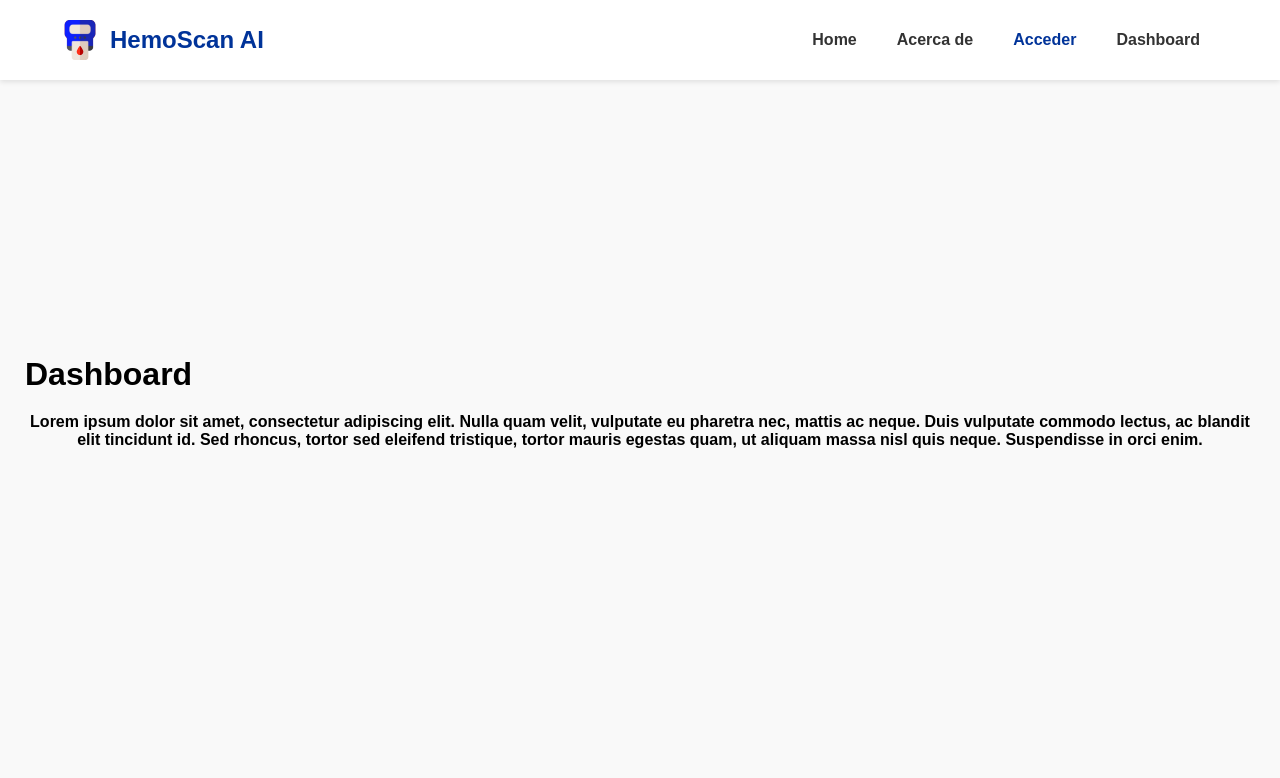
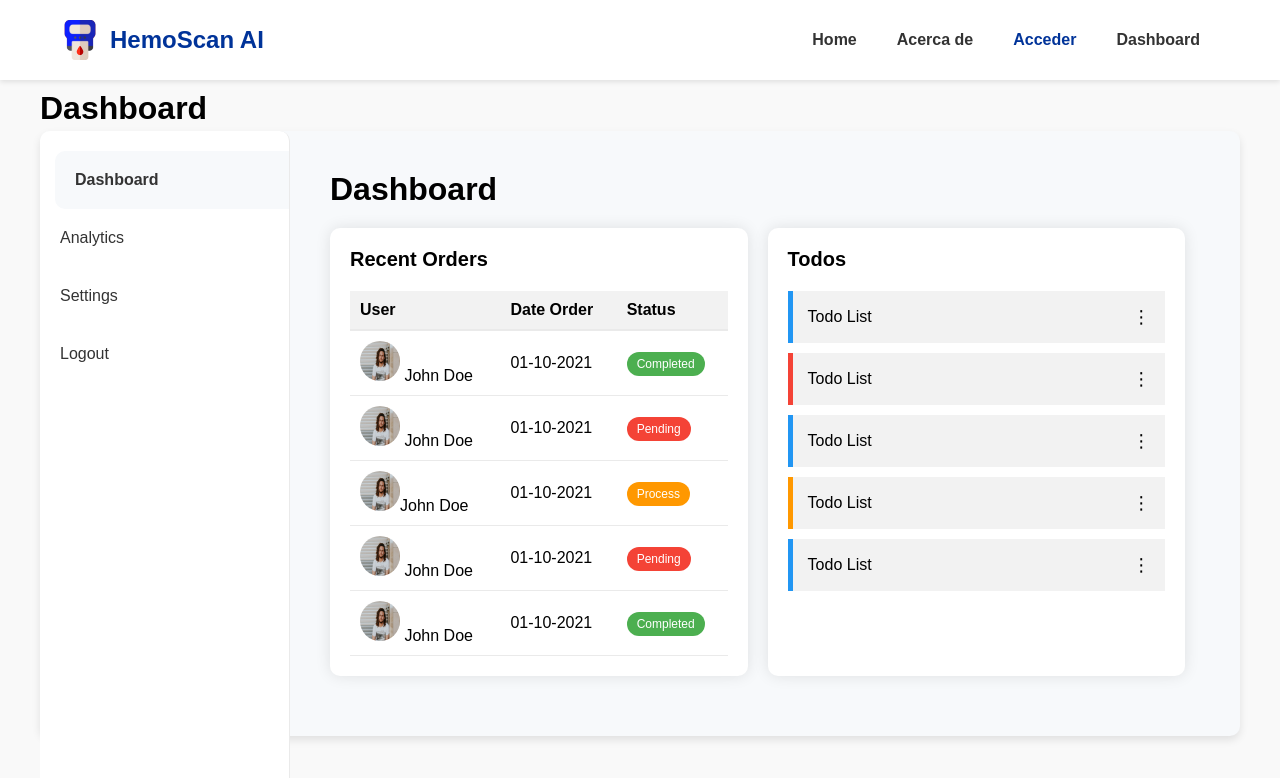
Before and after one commit to JiovannyVega/HemoScan, a React (Create React App) app: page /dashboard in a window 1280 px wide. Shown: the top 778 px of the page. Built offline with nearby package versions, Linux system fonts and the light colour scheme.

Commit message:
Se realizó un dashboard, se aplico el diseño

```diff
--- /dev/null
+++ b/src/pages/Dashboard.css
@@ -0,0 +1,174 @@
+body {
+    font-family: 'Arial', sans-serif;
+    margin: 0;
+    padding: 0;
+    background-color: #f9f9f9;
+}
+
+.container {
+    display: flex;
+    background-color: #f7f9fb;
+    box-shadow: 0 4px 8px rgba(0, 0, 0, 0.1);
+    border-radius: 10px;
+    overflow: hidden;
+    width: 1200px;
+    margin-top: 4px;
+}
+
+.sidebar {
+    width: 250px;
+    background-color: white;
+    height: 86.8vh;
+    padding-top: 20px;
+    position: absolute;
+    border-right: 1px solid #eaeaea;
+    border-radius: 10px;
+}
+
+.sidebar ul {
+    list-style-type: none;
+    padding: 0;
+}
+
+.sidebar ul li {
+    padding: 20px;
+    color: #333;
+    text-align: left;
+    font-size: 16px;
+    cursor: pointer;
+}
+
+.sidebar ul li a {
+    text-decoration: none;
+    color: #333;
+}
+
+.sidebar ul li:hover {
+    background-color: #e6eef9;
+    padding-left: 30px;
+    transition: 0.3s;
+}
+
+.sidebar ul li.logout {
+    color: red;
+    font-weight: bold;
+}
+
+.sidebar ul li.active {
+    background-color: #f7f9fb;
+    margin-left: 15px;
+    border-top-left-radius: 10px;
+    border-bottom-left-radius: 10px;
+    border-right: none;
+}
+
+.sidebar ul li.active a {
+    color: #333;
+    font-weight: bold;
+}
+
+.main-content {
+    margin-left: 250px;
+    padding: 40px;
+    width: calc(100% - 250px);
+}
+
+.main-content h1 {
+    font-size: 32px;
+    margin-bottom: 20px;
+}
+
+.cards {
+    display: flex;
+    gap: 20px;
+    margin-bottom: 20px;
+}
+
+.recent-orders, .todos {
+    background-color: white;
+    border-radius: 10px;
+    padding: 20px;
+    box-shadow: 0 0 15px rgba(0, 0, 0, 0.1);
+    width: 48%;
+}
+
+.recent-orders h2, .todos h2 {
+    margin-bottom: 20px;
+    font-size: 20px;
+}
+
+.recent-orders table {
+    width: 100%;
+    border-collapse: collapse;
+}
+
+.recent-orders table img {
+    width: 40px;
+    height: 40px;
+    border-radius: 50%;
+}
+.recent-orders table th , .recent-orders table td{
+    padding: 10px;
+    text-align: left;
+}
+
+.recent-orders table thead {
+    background-color: #f2f2f2;
+    border-bottom: 2px solid #eaeaea;
+}
+
+.recent-orders table tbody tr {
+    border-bottom: 1px solid #eaeaea;
+}
+
+.status {
+    padding: 5px 10px;
+    border-radius: 20px;
+    color: white;
+    font-size: 12px;
+    text-align: center;
+}
+
+.completed {
+    background-color: #4caf50;
+}
+
+.pending {
+    background-color: #f44336;
+}
+
+.process {
+    background-color: #ff9800;
+}
+
+.todos ul {
+    list-style: none;
+    padding: 0;
+}
+
+.todos ul li {
+    background-color: #f2f2f2;
+    padding: 15px;
+    margin-bottom: 10px;
+    border-left: 5px solid #2196f3;
+    display: flex;
+    justify-content: space-between;
+    align-items: center;
+}
+
+.todos ul li.pending {
+    border-left-color: #f44336;
+}
+
+.todos ul li.process {
+    border-left-color: #ff9800;
+}
+
+.todos ul li .options {
+    font-size: 18px;
+    cursor: pointer;
+}
+
+.todos ul li:hover {
+    background-color: #e6eef9;
+}
--- a/src/pages/Dashboard.js
+++ b/src/pages/Dashboard.js
@@ -1,16 +1,74 @@
 import React from 'react';
+import "./Dashboard.css";
 
 const Dashboard = () => {
     return (
         <div>
             <h1>Dashboard</h1>
-            <p>
-                Lorem ipsum dolor sit amet, consectetur adipiscing elit. Nulla
-                quam velit, vulputate eu pharetra nec, mattis ac neque. Duis
-                vulputate commodo lectus, ac blandit elit tincidunt id. Sed rhoncus,
-                tortor sed eleifend tristique, tortor mauris egestas quam, ut aliquam
-                massa nisl quis neque. Suspendisse in orci enim.
-            </p>
+            <div class="container">
+                <div class="sidebar">
+                    <ul>
+                        <li className='active'><a href="#">Dashboard</a></li>
+                        <li><a href="#">Analytics</a></li>
+                        <li><a href="#">Settings</a></li>
+                        <li><a href="#">Logout</a></li>
+                    </ul>
+                </div>
+                <div class="main-content">
+                    <h1>Dashboard</h1>
+                    <div class="cards">
+                        <div class="recent-orders">
+                            <h2>Recent Orders</h2>
+                            <table>
+                                <thead>
+                                    <tr>
+                                        <th>User</th>
+                                        <th>Date Order</th>
+                                        <th>Status</th>
+                                    </tr>
+                                </thead>
+                                <tbody>
+                                    <tr>
+                                        <td><img src={require("../assets/people.png")} alt="People Working" /> John Doe</td>
+                                        <td>01-10-2021</td>
+                                        <td><span class="status completed">Completed</span></td>
+                                    </tr>
+                                    <tr>
+                                        <td><img src={require("../assets/people.png")} alt="People Working" /> John Doe</td>
+                                        <td>01-10-2021</td>
+                                        <td><span class="status pending">Pending</span></td>
+                                    </tr>
+                                    <tr>
+                                        <td><img src={require("../assets/people.png")} alt="People Working" />John Doe</td>
+                                        <td>01-10-2021</td>
+                                        <td><span class="status process">Process</span></td>
+                                    </tr>
+                                    <tr>
+                                        <td><img src={require("../assets/people.png")} alt="People Working" /> John Doe</td>
+                                        <td>01-10-2021</td>
+                                        <td><span class="status pending">Pending</span></td>
+                                    </tr>
+                                    <tr>
+                                        <td><img src={require("../assets/people.png")} alt="People Working" /> John Doe</td>
+                                        <td>01-10-2021</td>
+                                        <td><span class="status completed">Completed</span></td>
+                                    </tr>
+                                </tbody>
+                            </table>
+                        </div>
+                        <div class="todos">
+                            <h2>Todos</h2>
+                            <ul>
+                                <li><span>Todo List</span> <span class="options">⋮</span></li>
+                                <li class="pending"><span>Todo List</span> <span class="options">⋮</span></li>
+                                <li><span>Todo List</span> <span class="options">⋮</span></li>
+                                <li class="process"><span>Todo List</span> <span class="options">⋮</span></li>
+                                <li><span>Todo List</span> <span class="options">⋮</span></li>
+                            </ul>
+                        </div>
+                    </div>
+                </div>
+            </div>
         </div>
     );
 }
```
